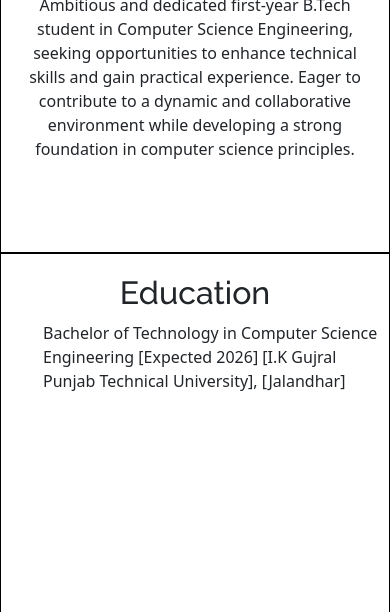
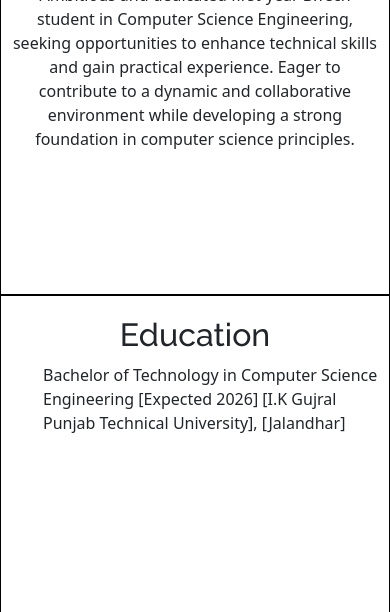
Before and after one commit to adityamishras/Page, a plain HTML site: page resume.html in a window 390 px wide. Shown: the part 488-1100 px from the top of the page. Drawn offline with nearby package versions, Linux system fonts and the light colour scheme.

Commit message:
Add files via upload

```diff
--- a/style.css
+++ b/style.css
@@ -379,9 +379,9 @@ margin: 0 10px;
     padding: 10px;
   }
   .resume .container .row .col-sm-8{
-    height: 40vh;
+    height: 45vh;
     border: 1px solid black;
-    padding: 20px;
+    padding: 10px;
   }
   .resume .container .row .col-sm{
     height: 60vh;
```
